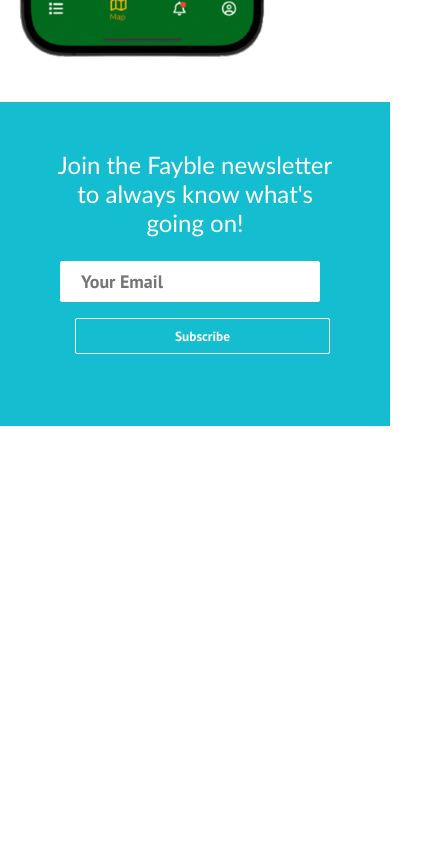
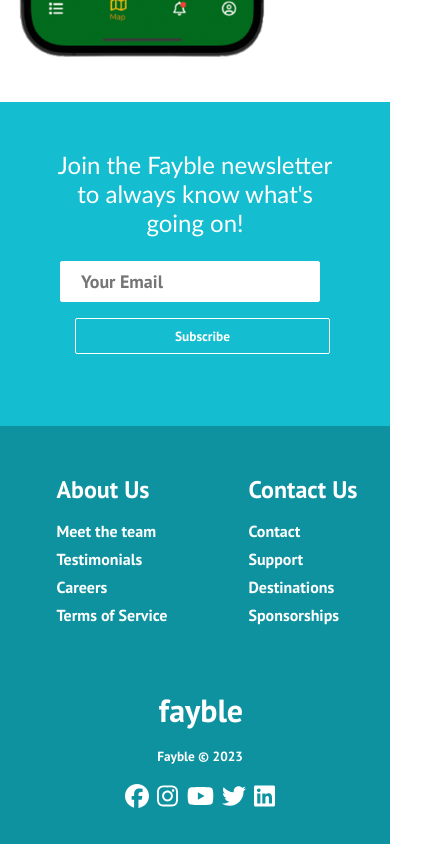
Before and after one commit to oanders6/fayble-wesbite, a React (Create React App) app: page / in a window 390 px wide. Shown: the part 1393-2237 px from the top of the page, 428 px wide, since content can reach past the window. Before the commit the page ends 1819 px from the top, so only its background shows below. Built offline with nearby package versions, Linux system fonts and the light colour scheme.

Commit message:
whitespace on right caused by footer

```diff
--- a/src/App.js
+++ b/src/App.js
@@ -15,7 +15,7 @@
         <Routes>
           <Route path="/" exact element={<Home />}></Route>
         </Routes>
-        {/* <Footer /> */}
+        <Footer />
       </Router>
     </>
   );
--- a/src/components/Footer.css
+++ b/src/components/Footer.css
@@ -177,8 +177,8 @@
   }
 
   .footer-link-wrapper {
-    flex-direction: column;
-  }
+    flex-direction: row;
+    justify-content: center;  }
 
   .social-media-wrap {
     flex-direction: column;
--- a/src/components/Footer.js
+++ b/src/components/Footer.js
@@ -50,22 +50,22 @@
             <Link to="/">Sponsorships</Link>
           </div>
         </div>
-        <div className="footer-link-wrapper">
-          <div class="footer-link-items">
-            <h2>Videos</h2>
+        {/* <div className="footer-link-wrapper"> */}
+          {/* <div class="footer-link-items"> */}
+            {/* <h2>Videos</h2>
             <Link to="/">Submit Video</Link>
             <Link to="/">Ambassadors</Link>
             <Link to="/">Agency</Link>
             <Link to="/">Influencer</Link>
-          </div>
-          <div class="footer-link-items">
+          </div> */}
+          {/* <div class="footer-link-items">
             <h2>Social Media</h2>
             <Link to="/">Instagram</Link>
             <Link to="/">Facebook</Link>
             <Link to="/">Youtube</Link>
             <Link to="/">Twitter</Link>
-          </div>
-        </div>
+          </div> */}
+        {/* </div> */}
       </div>
       <section class="social-media">
         <div class="social-media-wrap">
```
